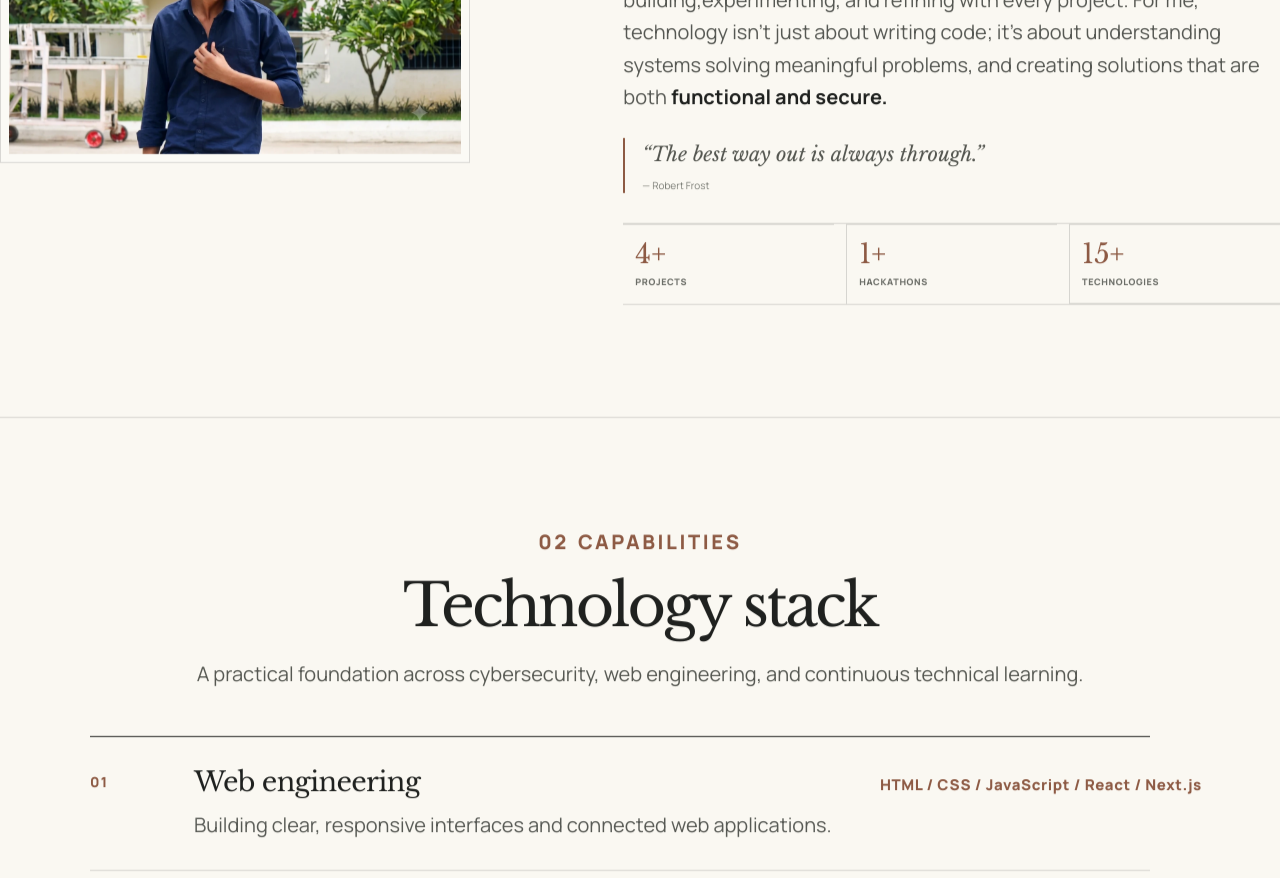
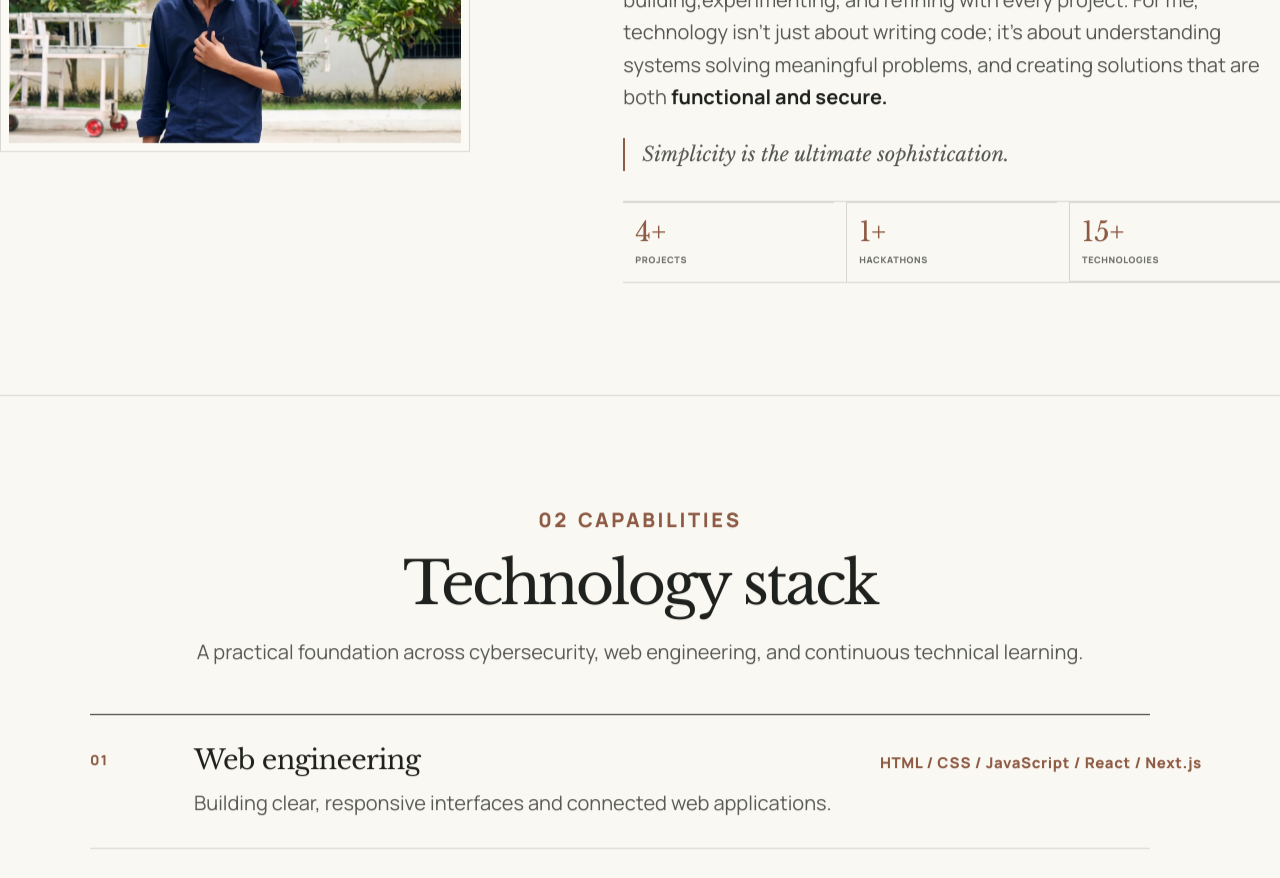
Before and after one commit to avinashk08408/Avinash-portfolio, a React (Vite) app: page / in a window 1280 px wide. Shown: the part 1180-2058 px from the top of the page. Built offline with nearby package versions, Linux system fonts and the light colour scheme; a web font is replaced by a local one.

Commit message:
Update About section quote

```diff
--- a/src/components/About/About.jsx
+++ b/src/components/About/About.jsx
@@ -45,8 +45,7 @@ export default function About() {
           </p>
 
           <blockquote>
-            “The best way out is always through.”
-            <cite>— Robert Frost</cite>
+            Simplicity is the ultimate sophistication.
           </blockquote>
 
           <div className="ct-stats">
```
